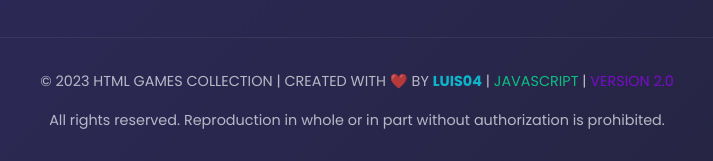
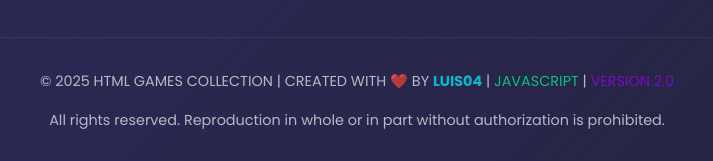
Before and after one commit to CUPUL-MIU-04/GAMER-HTML-EN, a plain HTML site: page index.html in a window 1280 px wide. Shown: the part 2312-2473 px from the top of the page, 283-996 px from the left. Drawn offline with nearby package versions, Linux system fonts and the light colour scheme.

Commit message:
Update index.html

```diff
--- a/index.html
+++ b/index.html
@@ -623,7 +623,7 @@
         <!-- Footer with terminal effect -->
         <footer class="animate__animated animate__fadeIn animate__delay-4s">
             <div class="terminal-effect">
-                <p>© 2023 HTML GAMES COLLECTION | CREATED WITH <span style="color: var(--neon-pink);">❤️</span> BY <strong style="color: var(--neon-blue);">LUIS04</strong> | <span style="color: var(--neon-green);">JAVASCRIPT</span> | <span style="color: var(--neon-purple);">VERSION 2.0</span></p>
+                <p>© 2025 HTML GAMES COLLECTION | CREATED WITH <span style="color: var(--neon-pink);">❤️</span> BY <strong style="color: var(--neon-blue);">LUIS04</strong> | <span style="color: var(--neon-green);">JAVASCRIPT</span> | <span style="color: var(--neon-purple);">VERSION 2.0</span></p>
             </div>
             <p style="margin-top: 1rem;">All rights reserved. Reproduction in whole or in part without authorization is prohibited.</p>
         </footer>
```
